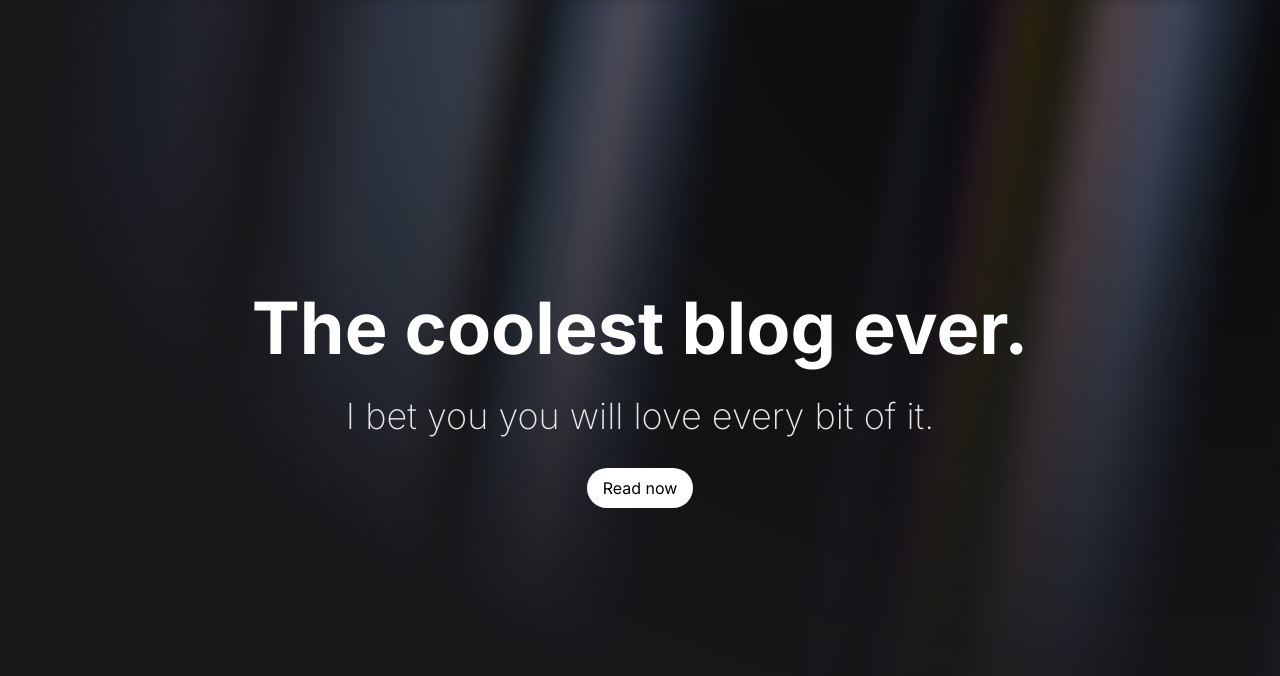
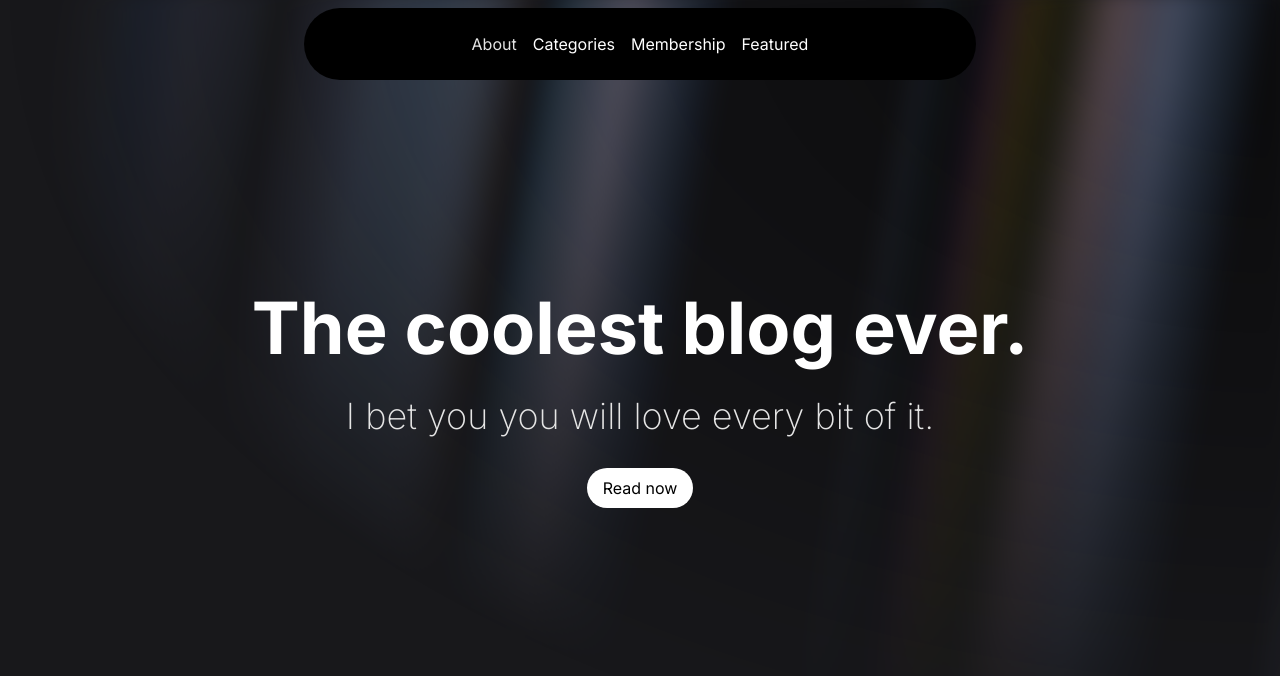
Before and after one commit to kowais915/blogify, a Next.js app: page / in a window 1280 px wide. Shown: the top 676 px of the page. Built offline with nearby package versions, Linux system fonts and the light colour scheme.

Commit message:
:lipstick: Added navbar

```diff
--- a/src/app/layout.tsx
+++ b/src/app/layout.tsx
@@ -2,6 +2,7 @@ import type { Metadata } from "next";
 import { Inter } from "next/font/google";
 import "./globals.css";
 import { ThemeProvider } from "@components/pages/Landing/components/theme-provider";
+import Navbar from '@components/ui/Navbar';
 
 const inter = Inter({ subsets: ["latin"] });
 
@@ -24,6 +25,7 @@ export default function RootLayout({
           enableSystem
           disableTransitionOnChange
         >
+          <Navbar className="top-2" />
           {children}
         </ThemeProvider>
       </body>
--- /dev/null
+++ b/src/components/ui/Navbar.tsx
@@ -0,0 +1,40 @@
+"use client";
+import React, { useState } from "react";
+import { HoveredLink, Menu, MenuItem, ProductItem } from "@components/ui/navbar-menu";
+import { cn } from "@lib/utils";
+
+function Navbar({ className }: { className?: string }) {
+    const [active, setActive] = useState<string | null>(null);
+    return (
+      <div
+        className={cn("fixed top-10 inset-x-0 max-w-2xl mx-auto z-50", className)}
+      >
+        <Menu setActive={setActive}>
+         <HoveredLink href="/about">About</HoveredLink>
+          <MenuItem setActive={setActive} active={active} item="Categories">
+
+            <div className="flex flex-col space-y-4 text-sm">
+              <HoveredLink href="/hobby">Hobby</HoveredLink>
+              <HoveredLink href="/individual">Individual</HoveredLink>
+              <HoveredLink href="/team">Team</HoveredLink>
+              <HoveredLink href="/enterprise">Enterprise</HoveredLink>
+            </div>
+          </MenuItem>
+          <MenuItem setActive={setActive} active={active} item="Membership">
+            <div className="flex flex-col space-y-4 text-sm">
+              <HoveredLink href="/login">Login</HoveredLink>
+              <HoveredLink href="/register">Register</HoveredLink>
+
+            </div>
+          </MenuItem>
+          <MenuItem setActive={setActive} active={active} item="Featured">
+            <div className="flex flex-col space-y-4 text-sm">
+              <HoveredLink href="/Latest">Latest</HoveredLink>
+            </div>
+          </MenuItem>
+        </Menu>
+      </div>
+    );
+}
+
+export default Navbar;
--- /dev/null
+++ b/src/components/ui/navbar-menu.tsx
@@ -0,0 +1,121 @@
+"use client";
+import React from "react";
+import { motion } from "framer-motion";
+import Link from "next/link";
+import Image from "next/image";
+
+const transition = {
+  type: "spring",
+  mass: 0.5,
+  damping: 11.5,
+  stiffness: 100,
+  restDelta: 0.001,
+  restSpeed: 0.001,
+};
+
+export const MenuItem = ({
+  setActive,
+  active,
+  item,
+  children,
+}: {
+  setActive: (item: string) => void;
+  active: string | null;
+  item: string;
+  children?: React.ReactNode;
+}) => {
+  return (
+    <div onMouseEnter={() => setActive(item)} className="relative ">
+      <motion.p
+        transition={{ duration: 0.3 }}
+        className="cursor-pointer text-black hover:opacity-[0.9] dark:text-white"
+      >
+        {item}
+      </motion.p>
+      {active !== null && (
+        <motion.div
+          initial={{ opacity: 0, scale: 0.85, y: 10 }}
+          animate={{ opacity: 1, scale: 1, y: 0 }}
+          transition={transition}
+        >
+          {active === item && (
+            <div className="absolute top-[calc(100%_+_1.2rem)] left-1/2 transform -translate-x-1/2 pt-4">
+              <motion.div
+                transition={transition}
+                layoutId="active" // layoutId ensures smooth animation
+                className="bg-white dark:bg-black backdrop-blur-sm rounded-2xl overflow-hidden border border-black/[0.2] dark:border-white/[0.2] shadow-xl"
+              >
+                <motion.div
+                  layout // layout ensures smooth animation
+                  className="w-max h-full p-4"
+                >
+                  {children}
+                </motion.div>
+              </motion.div>
+            </div>
+          )}
+        </motion.div>
+      )}
+    </div>
+  );
+};
+
+export const Menu = ({
+  setActive,
+  children,
+}: {
+  setActive: (item: string | null) => void;
+  children: React.ReactNode;
+}) => {
+  return (
+    <nav
+      onMouseLeave={() => setActive(null)} // resets the state
+      className="relative rounded-full boder border-transparent dark:bg-black dark:border-white/[0.2] bg-white shadow-input flex justify-center space-x-4 px-8 py-6 "
+    >
+      {children}
+    </nav>
+  );
+};
+
+export const ProductItem = ({
+  title,
+  description,
+  href,
+  src,
+}: {
+  title: string;
+  description: string;
+  href: string;
+  src: string;
+}) => {
+  return (
+    <Link href={href} className="flex space-x-2">
+      <Image
+        src={src}
+        width={140}
+        height={70}
+        alt={title}
+        className="flex-shrink-0 rounded-md shadow-2xl"
+      />
+      <div>
+        <h4 className="text-xl font-bold mb-1 text-black dark:text-white">
+          {title}
+        </h4>
+        <p className="text-neutral-700 text-sm max-w-[10rem] dark:text-neutral-300">
+          {description}
+        </p>
+      </div>
+    </Link>
+  );
+};
+
+export const HoveredLink = ({ children, ...rest }: any) => {
+  return (
+    <Link
+      {...rest}
+      className="text-neutral-700 dark:text-neutral-200 hover:text-black "
+    >
+      {children}
+    </Link>
+  );
+};
```
